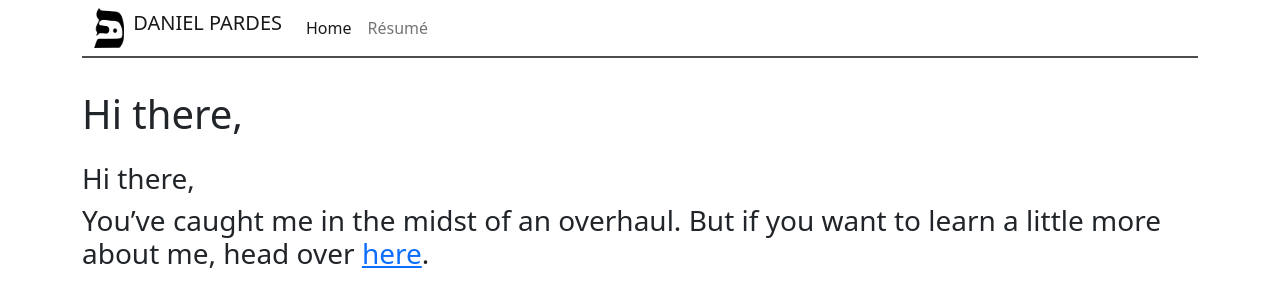
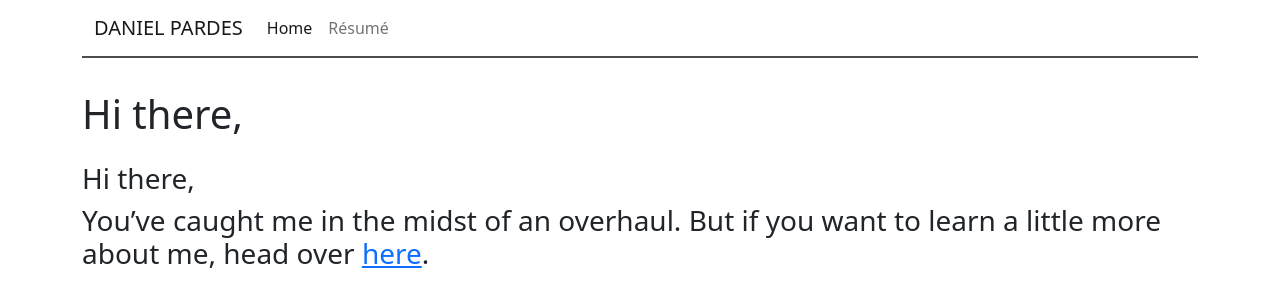
Before and after one commit to dpardes/pard.es, a Jekyll site: the page built from index.md, in a window 1280 px wide. Shown: the top 307 px of the page. Built offline with Jekyll 4.4.1, drawn with Linux system fonts in a browser that asks for light colours; our own code applies the rules of GitHub Pages for plain Markdown files.

Commit message:
removing logo in header

```diff
--- a/_config.yml
+++ b/_config.yml
@@ -10,9 +10,9 @@ title: DANIEL PARDES
 
 # Link to avatar in the navbar (/assets/images/avatar.png). Leave empty if no logo desired. Two avatars for light and dark mode.
 # Avatar for light mode site
-lightavatar: /assets/images/dark_pey_logo.png
+# lightavatar: /assets/images/dark_pey_logo.png
 # Avatar for dark mode site
-darkavatar: /assets/images/light_pey_logo.png
+# darkavatar: /assets/images/light_pey_logo.png
 
 # A short description (e.g., A blog dedicated to reviewing cat gifs), used as part of the title tag like Ben's Awesome Site | A blog dedicated to reviewing cat gifs instead of Ben's Awesome Site | Long description about a blog dedicated to reviewing cat gifs that would be used when page.title is not defined.
 tagline: Daniel Pardes' home on the Internet
```
